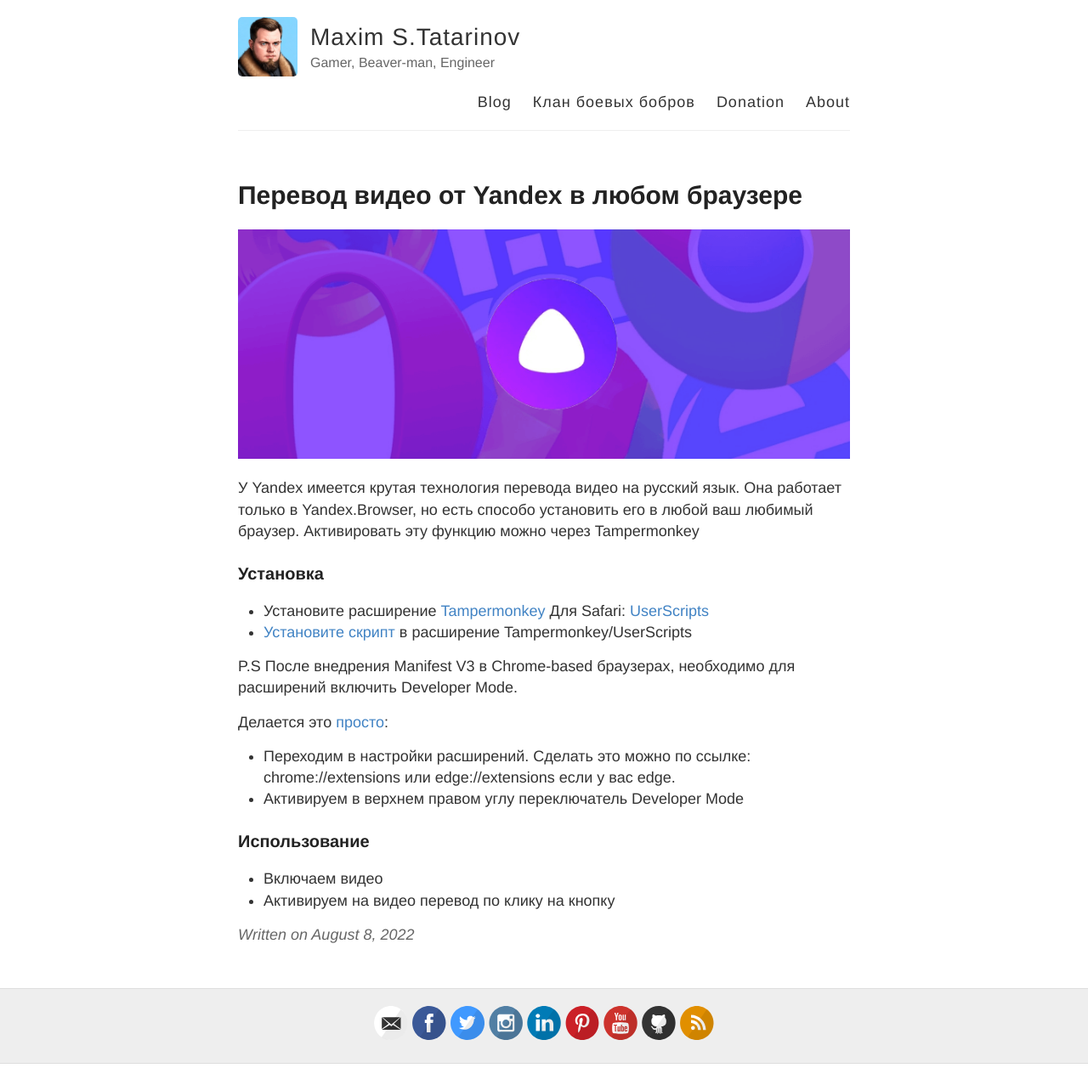
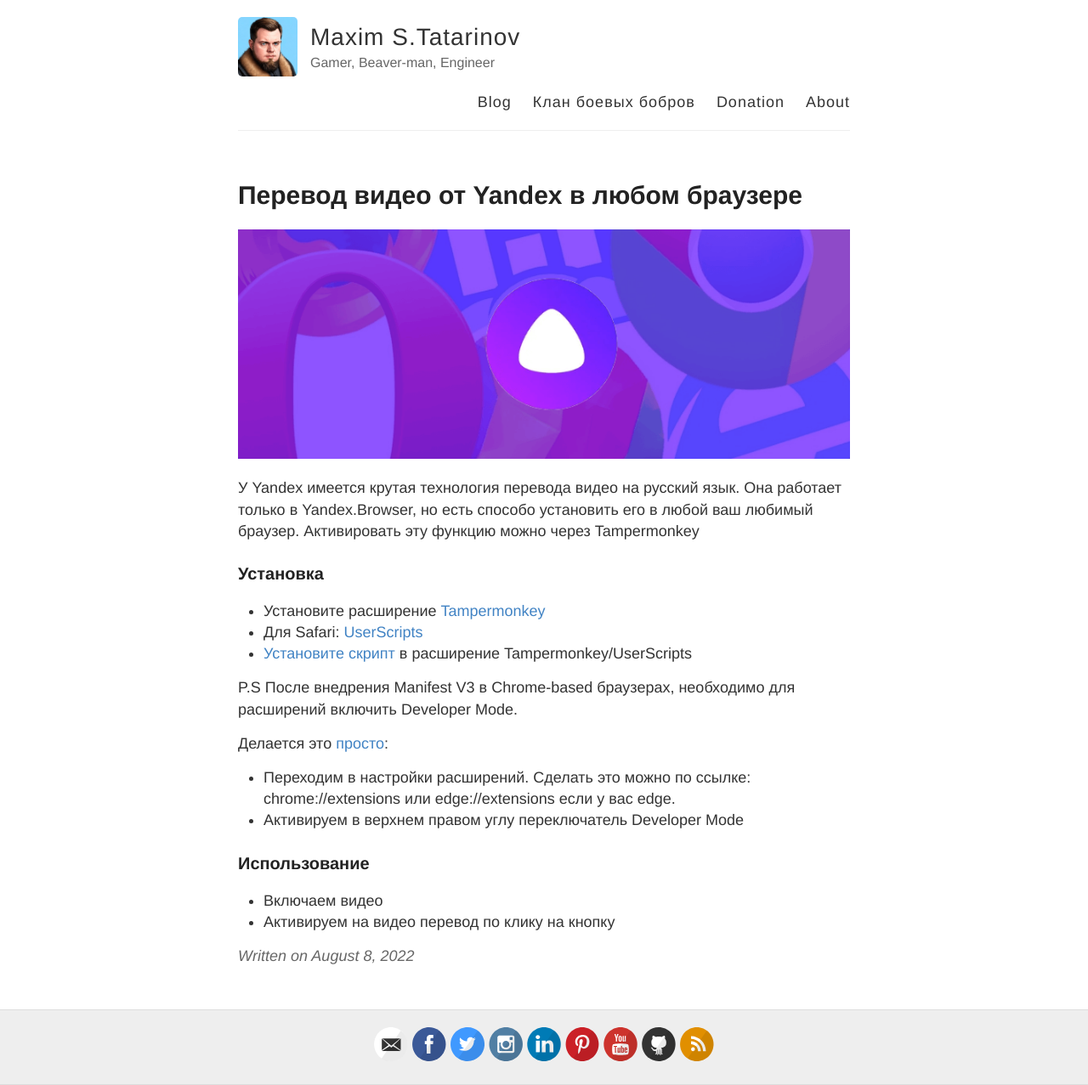
Before and after one commit to tatarinovms/tatarinovms.github.io, a Jekyll site: the page built from _posts/2022-08-08-YandexTranslate.md, in a window 1280 px wide. Shown: the whole page at 85% size. Built offline with Jekyll 4.4.1, drawn with Linux system fonts in a browser that asks for light colours; before the commit the page ends 1252 px from its top, so only the background shows below that.

```diff
--- a/_posts/2022-08-08-YandexTranslate.md
+++ b/_posts/2022-08-08-YandexTranslate.md
@@ -9,7 +9,8 @@ tags: MacOS
 
 ### Установка
 
-- Установите расширение [Tampermonkey](https://www.tampermonkey.net/) Для Safari: [UserScripts](https://apps.apple.com/app/userscripts/id1463298887)
+- Установите расширение [Tampermonkey](https://www.tampermonkey.net/)
+- Для Safari: [UserScripts](https://apps.apple.com/app/userscripts/id1463298887)
 - [Установите скрипт](https://raw.githubusercontent.com/ilyhalight/voice-over-translation/master/dist/vot-cloudflare.user.js) в расширение Tampermonkey/UserScripts
 
  P.S После внедрения Manifest V3 в Chrome-based браузерах, необходимо для расширений включить Developer Mode.
```
